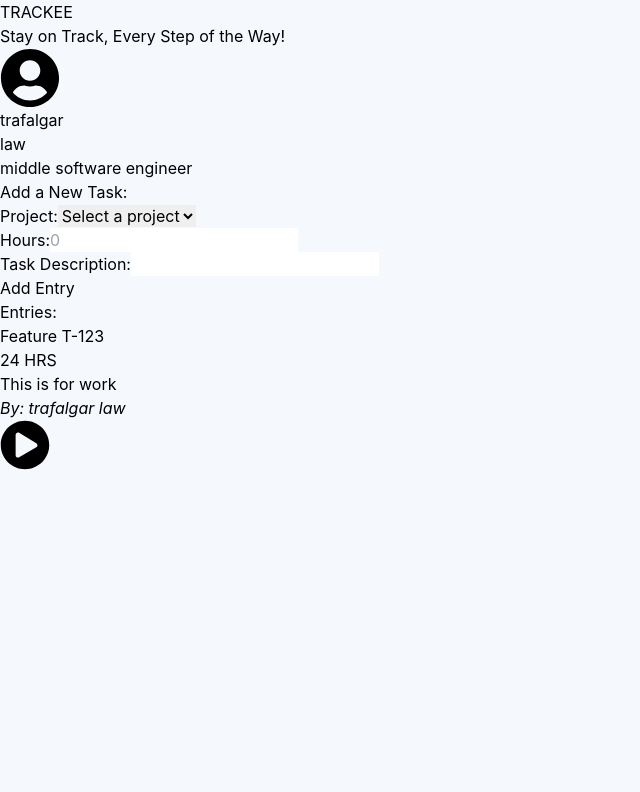
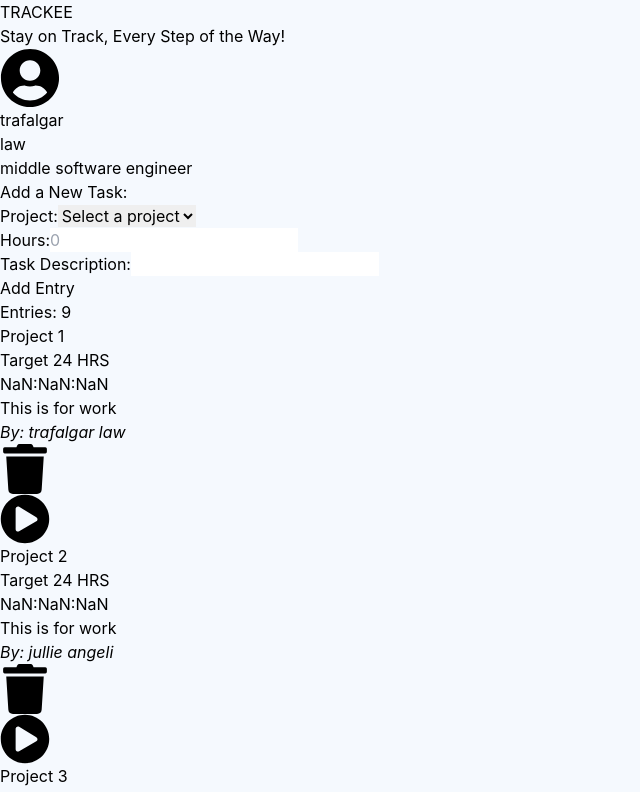
Before and after one commit to khasmir04/time-tracker-app, a React (Vite) app: page / in a window 1280 px wide. Shown: the top 792 px of the page, without its empty margins (0-640 px from the left). Built offline with nearby package versions, Linux system fonts and the light colour scheme; data requests are answered from the project's data file.

Commit message:
feat: implement data fetching

```diff
--- a/db.json
+++ b/db.json
@@ -13,7 +13,7 @@
       "hours": 24,
       "created_at": "2022-06-14T20:00:42",
       "important": true,
-      "paused": true
+      "isTimerRunning": false
     },
     {
       "user": {
@@ -28,7 +28,7 @@
       "hours": 24,
       "created_at": "2022-06-14T20:00:42",
       "important": false,
-      "paused": true
+      "isTimerRunning": false
     },
     {
       "user": {
@@ -43,7 +43,7 @@
       "hours": 24,
       "created_at": "2022-06-14T20:00:42",
       "important": true,
-      "paused": true
+      "isTimerRunning": false
     },
     {
       "user": {
@@ -58,7 +58,7 @@
       "hours": 24,
       "created_at": "2022-06-14T20:00:42",
       "important": false,
-      "paused": true
+      "isTimerRunning": false
     },
     {
       "user": {
@@ -73,7 +73,67 @@
       "hours": 24,
       "created_at": "2022-06-14T20:00:42",
       "important": false,
-      "paused": true
+      "isTimerRunning": false
+    },
+    {
+      "user": {
+        "id": "user1",
+        "firstName": "trafalgar",
+        "lastName": "law",
+        "position": "middle software engineer"
+      },
+      "hours": "69",
+      "description": "Jullie Angeli Task",
+      "project": "Project 4",
+      "created_at": "6/17/2023, 6:27:49 PM",
+      "important": false,
+      "isTimerRunning": false,
+      "id": 6
+    },
+    {
+      "user": {
+        "id": "user1",
+        "firstName": "trafalgar",
+        "lastName": "law",
+        "position": "middle software engineer"
+      },
+      "hours": "3",
+      "description": "Testing this one",
+      "project": "Project 3",
+      "created_at": "6/17/2023, 6:28:53 PM",
+      "important": false,
+      "isTimerRunning": false,
+      "id": 7
+    },
+    {
+      "user": {
+        "id": "user1",
+        "firstName": "trafalgar",
+        "lastName": "law",
+        "position": "middle software engineer"
+      },
+      "hours": "55",
+      "description": "This is another task",
+      "project": "Project 5",
+      "created_at": "6/17/2023, 6:29:21 PM",
+      "important": false,
+      "isTimerRunning": false,
+      "id": 8
+    },
+    {
+      "user": {
+        "id": "user1",
+        "firstName": "trafalgar",
+        "lastName": "law",
+        "position": "middle software engineer"
+      },
+      "hours": "2",
+      "description": "fasd",
+      "project": "Project 2",
+      "created_at": "6/17/2023, 6:32:54 PM",
+      "important": false,
+      "isTimerRunning": false,
+      "id": 9
     }
   ],
   "users": [
--- a/src/components/TaskCard.jsx
+++ b/src/components/TaskCard.jsx
@@ -1,6 +1,7 @@
-import { FaPauseCircle, FaPlayCircle } from 'react-icons/fa'
+import { FaPauseCircle, FaPlayCircle, FaTrash } from 'react-icons/fa'
+import formatTime from '../utils/time'
 
-const TaskCard = ({ task }) => {
+const TaskCard = ({ task, onToggleTimer, onDelete }) => {
   const cardClass = task.important ? 'bg-[#FE5F7E]' : 'bg-[#56C2E6]'
   return (
     <div className='mb-3 w-full shadow-md'>
@@ -9,22 +10,32 @@ const TaskCard = ({ task }) => {
           <div className='w-3/4'>
             <div>
               <p>{task.project}</p>
-              <p className='my-2 text-2xl'>{`${task.hours} HRS`}</p>
+              <p className='my-2 text-2xl'>{`Target ${task.hours} HRS`}</p>
+              <p className='my-2 text-2xl'>{formatTime(task.timeLeft)}</p>
               <p className='text-sm text-[#9f9d9d]'>{task.description}</p>
-              <i>{`By: ${task.user.firstName} ${task.user.lastName}`}</i>
+              <i>{`By: ${task.user?.firstName} ${task.user?.lastName}`}</i>
             </div>
           </div>
           <div className='w-1/4'>
-            <div className='h-full p-4'>
-              {task.paused ? (
+            <div className='flex h-full p-4'>
+              {!task.isTimerRunning && (
+                <FaTrash
+                  size={50}
+                  className='my-auto ml-auto cursor-pointer hover:opacity-50'
+                  onClick={() => onDelete(task.id, task.isTimerRunning)}
+                />
+              )}
+              {task.isTimerRunning ? (
+                <FaPauseCircle
+                  size={50}
+                  className='my-auto ml-auto cursor-pointer hover:opacity-50'
+                  onClick={() => onToggleTimer(task.id, task.isTimerRunning)}
+                />
+              ) : (
                 <FaPlayCircle
                   size={50}
-                  className='my-auto ml-auto h-full cursor-pointer hover:opacity-50'
-                />
-              ) : (
-                <FaPauseCircle
-                  size={50}
-                  className='my-auto ml-auto h-full cursor-pointer hover:opacity-50'
+                  className='my-auto ml-auto cursor-pointer hover:opacity-50'
+                  onClick={() => onToggleTimer(task.id, task.isTimerRunning)}
                 />
               )}
             </div>
--- a/src/components/TaskForm.jsx
+++ b/src/components/TaskForm.jsx
@@ -1,13 +1,15 @@
 import React, { useState } from 'react'
 
+// *Static list of projects
 const projects = [
   'Project 1',
   'Project 2',
   'Project 3',
   'Project 4',
   'Project 5',
-] // Static list of projects
+]
 
+// TODO: Add option for important tasks
 const TaskForm = ({ onSubmit }) => {
   const [hours, setHours] = useState('')
   const [description, setDescription] = useState('')
--- a/src/pages/Home.jsx
+++ b/src/pages/Home.jsx
@@ -1,41 +1,136 @@
+import { useState, useEffect } from 'react'
 import Profile from '../components/Profile'
 import TaskCard from '../components/TaskCard'
 import TaskForm from '../components/TaskForm'
-
-const tasks = [
-  {
-    user: {
-      id: 'user1',
-      firstName: 'trafalgar',
-      lastName: 'law',
-      position: 'middle software engineer',
-    },
-    id: 1,
-    project: 'Feature T-123',
-    description: 'This is for work',
-    hours: 24,
-    created_at: '2022-06-14T20:00:42',
-    important: true,
-    paused: true,
-  },
-]
-
-const user = {
-  id: 'user1',
-  firstName: 'trafalgar',
-  lastName: 'law',
-  position: 'middle software engineer',
-}
+import EmptyTask from '../components/EmptyTask'
 
 const Home = () => {
-  const handleOnSubmit = (values) => {
-    console.log(values)
+  const [user, setUser] = useState({})
+  const [tasks, setTasks] = useState([])
+
+  const getUser = async () => {
+    try {
+      const userData = await fetch('http://localhost:3000/user')
+      const res = await userData.json()
+      setUser(res)
+    } catch (error) {
+      console.log(error.message)
+    }
   }
+
+  const getTasks = async () => {
+    try {
+      const tasksData = await fetch('http://localhost:3000/tasks')
+      const res = await tasksData.json()
+      setTasks(res)
+    } catch (error) {
+      console.log(error.message)
+    }
+  }
+
+  const handleOnSubmit = (entry) => {
+    const currentTime = new Date().toLocaleString()
+
+    const newEntry = {
+      user: {
+        ...user,
+      },
+      ...entry,
+      created_at: currentTime,
+      important: false,
+      isTimerRunning: false,
+      timeLeft: entry.hours * 3600,
+    }
+
+    fetch('http://localhost:3000/tasks', {
+      method: 'POST',
+      headers: {
+        'Content-Type': 'application/json',
+      },
+      body: JSON.stringify(newEntry),
+    })
+      .then((response) => response.json())
+      .then((data) => {
+        setTasks([...tasks, data])
+      })
+      .catch((error) => console.log(error))
+  }
+
+  const handleDelete = (id) => {
+    fetch(`http://localhost:3000/tasks/${id}`, {
+      method: 'DELETE',
+    })
+      .then(() => {
+        const updatedTasks = tasks.filter((entry) => entry.id !== id)
+        setTasks(updatedTasks)
+      })
+      .catch((error) => console.log(error))
+  }
+
+  const handleToggleTimer = (id, isTimerRunning) => {
+    const updatedTasks = tasks.map((task) => {
+      if (task.id === id) {
+        const updatedTask = { ...task, isTimerRunning: !isTimerRunning }
+        if (updatedTask.isTimerRunning) {
+          updatedTask.timerInterval = setInterval(() => {
+            if (updatedTask.timeLeft <= 0) {
+              clearInterval(updatedTask.timerInterval)
+              updatedTask.isTimerRunning = false
+              fetch(`http://localhost:3000/tasks/${id}`, {
+                method: 'PUT',
+                headers: {
+                  'Content-Type': 'application/json',
+                },
+                body: JSON.stringify(updatedTask),
+              })
+                .then((response) => response.json())
+                .then(() => {
+                  setTasks(updatedTasks)
+                })
+                .catch((error) => console.log(error))
+            } else {
+              updatedTask.timeLeft -= 1
+              setTasks((prevTasks) => {
+                const updatedTasks = prevTasks.map((prevTask) =>
+                  prevTask.id === updatedTask.id ? updatedTask : prevTask
+                )
+                return updatedTasks
+              })
+            }
+          }, 1000)
+        } else {
+          clearInterval(updatedTask.timerInterval)
+          fetch(`http://localhost:3000/tasks/${id}`, {
+            method: 'PUT',
+            headers: {
+              'Content-Type': 'application/json',
+            },
+            body: JSON.stringify(updatedTask),
+          })
+            .then((response) => response.json())
+            .then(() => {
+              setTasks(updatedTasks)
+            })
+            .catch((error) => console.log(error))
+        }
+        return updatedTask
+      }
+      return task
+    })
+  }
+
+  useEffect(() => {
+    getUser()
+    getTasks()
+  }, [])
+
+  const sortedTasks = [...tasks].sort((a, b) => b.id - a.id)
+
   return (
     <div className='mt-12'>
-      <div className='container mx-auto w-full bg-white'>
+      <div className='container mx-auto w-full'>
         <div className='flex flex-wrap items-stretch'>
-          <div className=' flex w-full items-center justify-around rounded-lg bg-gray-200 lg:block lg:w-1/5'>
+          <div className=' flex w-full items-center justify-around rounded-md bg-gray-200 lg:block lg:w-1/5'>
             <div className='p-4 lg:mb-4'>
               <h1 className='text-3xl font-bold text-[#2d2d75]'>TRACKEE</h1>
               <p>Stay on Track, Every Step of the Way!</p>
@@ -43,26 +138,30 @@ const Home = () => {
             <Profile user={user} />
           </div>
           <div className='w-full lg:w-4/5'>
-            <div className='time-sheet p-4 text-[#242424] lg:pl-6 lg:pr-4'>
+            <div className='time-sheet rounded-md bg-white p-4 text-[#242424] lg:ml-4 lg:pl-6 lg:pr-4'>
               <p className='mb-4 mt-2 border-black text-2xl font-bold text-[#1D204B]'>
                 Add a New Task:
               </p>
               <TaskForm onSubmit={handleOnSubmit} />
               <p className='mb-4 mt-9 border-black text-2xl font-bold text-[#1D204B]'>
-                Entries:
+                Entries: {tasks.length}
               </p>
-              <div className='max-h-[60vh] overflow-y-scroll'>
-                {tasks.length > 0 ? (
+              <div className='max-h-[45vh] overflow-y-scroll'>
+                {sortedTasks.length > 0 ? (
                   tasks.map((task, index) => {
                     return (
                       <div key={index}>
-                        <TaskCard task={task} />
+                        <TaskCard
+                          task={task}
+                          onToggleTimer={handleToggleTimer}
+                          onDelete={handleDelete}
+                        />
                       </div>
                     )
                   })
                 ) : (
-                  <div className='empty-tasks min-h-[300px]'>
-                    There are no available tasks
+                  <div className='empty-tasks'>
+                    <EmptyTask />
                   </div>
                 )}
               </div>
--- /dev/null
+++ b/src/utils/time.js
@@ -0,0 +1,15 @@
+// Helper function to format time in HH:mm:ss format
+const formatTime = (timeInSeconds) => {
+  const hours = Math.floor(timeInSeconds / 3600);
+  const minutes = Math.floor((timeInSeconds % 3600) / 60);
+  const seconds = timeInSeconds % 60;
+
+  const formattedTime = `${String(hours).padStart(2, '0')}:${String(minutes).padStart(
+    2,
+    '0'
+  )}:${String(seconds).padStart(2, '0')}`;
+
+  return formattedTime;
+};
+
+export default formatTime
```
Also changed, not shown: src/assets/images/screenshot.png.
